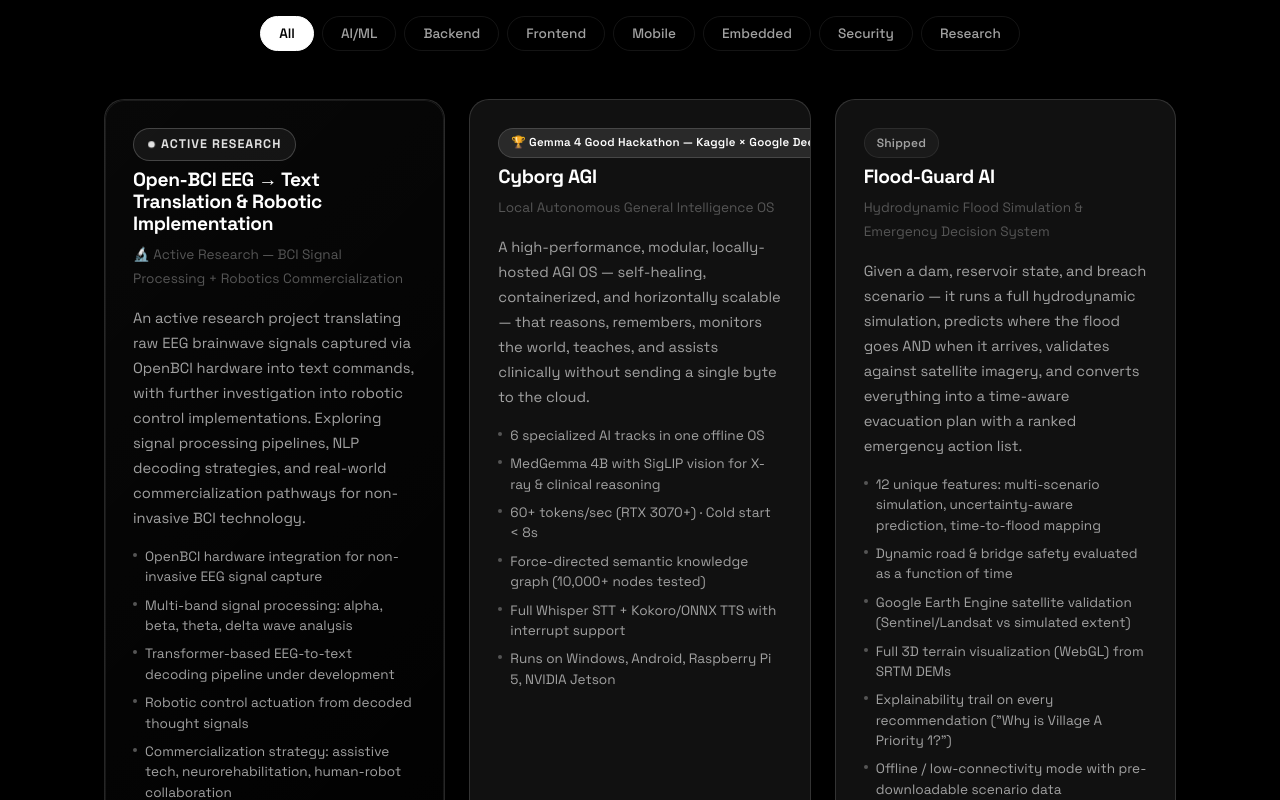
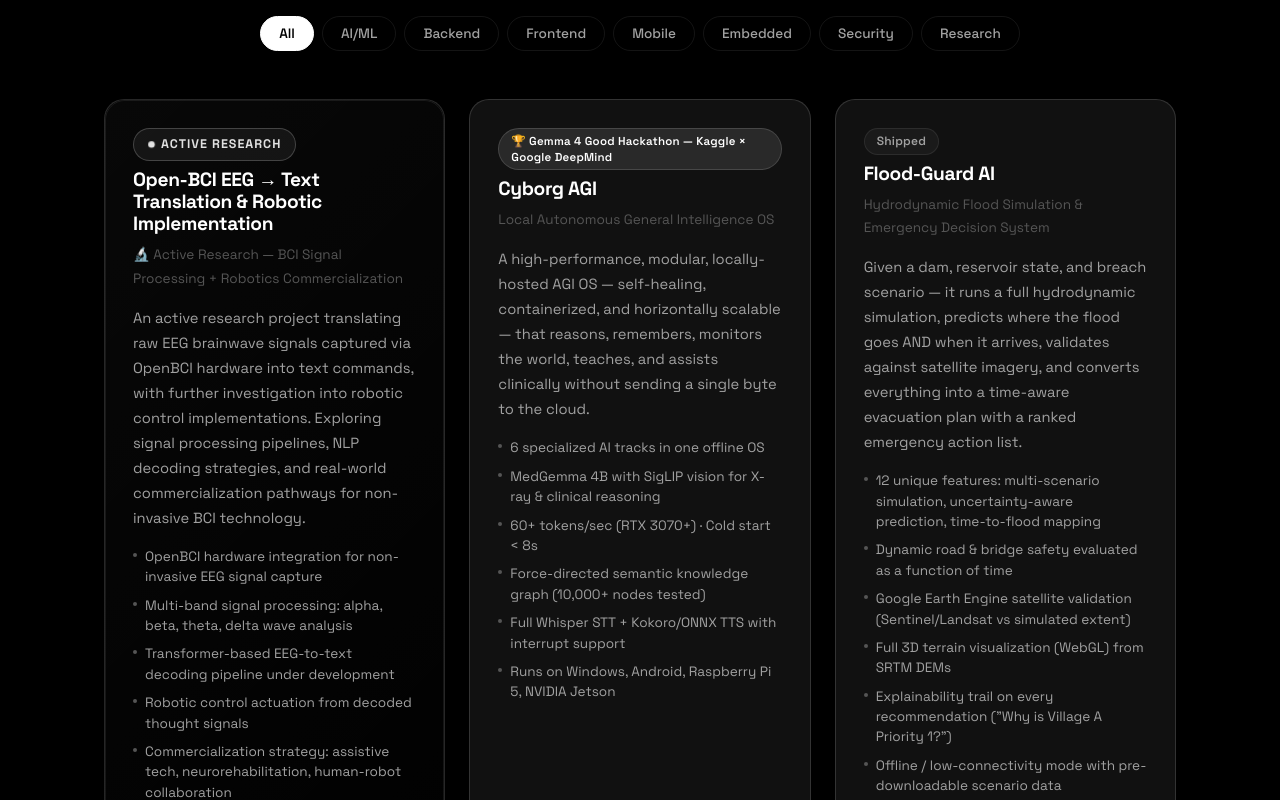
Before and after one commit to ankit-sengupta05/ankit-sengupta05, a React (Vite) app in the folder portfolio/: page / in a window 1280 px wide. Shown: the part 2780-3580 px from the top of the page. Built offline with nearby package versions, Linux system fonts and the light colour scheme.

Commit message:
fix(css): allow long tags to wrap text

```diff
--- a/portfolio/src/index.css
+++ b/portfolio/src/index.css
@@ -222,7 +222,9 @@
   color: var(--text-secondary);
   letter-spacing: 0.02em;
   transition: var(--transition);
-  white-space: nowrap;
+  white-space: normal;
+  line-height: 1.4;
+  text-align: left;
 }
 .tag:hover {
   border-color: var(--border-mid);
```
